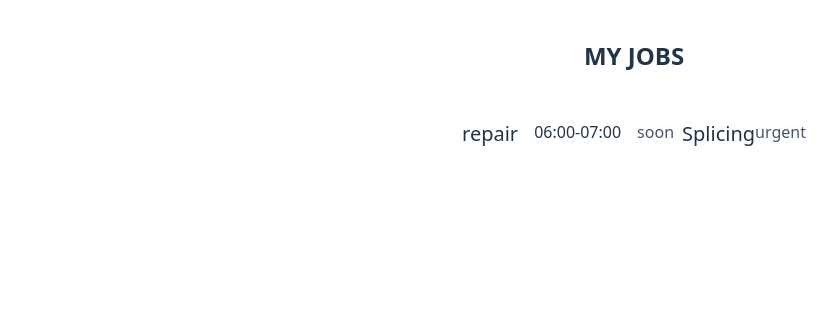
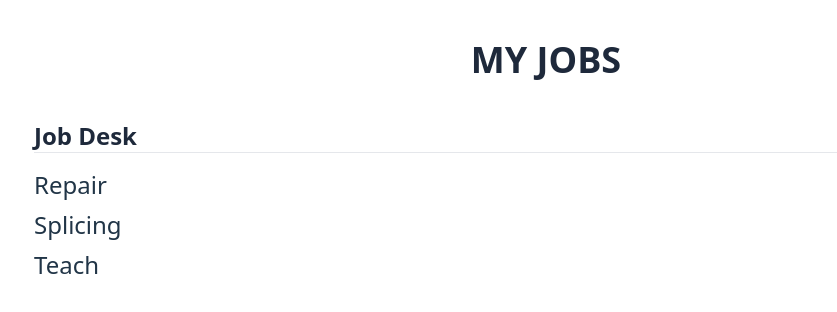
Before and after one commit to sidiqcahyono83/jobs, a React (Vite) app: page / in a window 1280 px wide. Shown: the top 312 px of the page, without its empty margins (6-843 px from the left). Built offline with nearby package versions, Linux system fonts and the light colour scheme.

Commit message:
feat: learn map data

```diff
--- a/src/App.tsx
+++ b/src/App.tsx
@@ -1,20 +1,26 @@
-import { JobsItem } from "./assets/components/ui/jobs-item";
-import { dataJobs } from "./jobsdata/jobs";
+import { JobItem } from "./assets/components/ui/job-item";
+import { dataJobs } from "./data/datajob";
 
 export function App() {
   return (
     <>
-      <div className="m-10 flex justify-center max-w-64xl">
-        <h1 className="font-bold text-2xl font-neutral-400">MY JOBS</h1>
+      <div className="m-10 flex justify-center max-w-5xl">
+        <h1 className="font-bold text-4xl text-slate-800 font-neutral-400">
+          MY JOBS
+        </h1>
       </div>
 
-      <div className="m-10 flex justify-center max-w-64xl">
-        <section className="space-y-2">
+      <div className="mx-10 max-w-5xl">
+        <h2 className="font-bold text-2xl text-slate-800 font-neutral-400">
+          Job Desk
+        </h2>
+        <hr />
+        <section className="my-4">
           <div>
-            <ul className="flex justify-between gap-2">
+            <ul className="flex-row text-2xl  justify-between gap-2">
               {dataJobs.map((Jobs) => (
-                <li key={Jobs.id}>
-                  <JobsItem jobs={Jobs} />
+                <li key={Jobs.id} className="my-2">
+                  <JobItem job={Jobs} />
                 </li>
               ))}
             </ul>
--- /dev/null
+++ b/src/assets/components/ui/job-item.tsx
@@ -0,0 +1,9 @@
+import { JobType } from "../../../data/datajob";
+
+export function JobItem({ job }: { job: JobType }) {
+  return (
+    <div>
+      <p>{job.jobs}</p>
+    </div>
+  );
+}
--- a/src/assets/components/ui/jobs-item.tsx
+++ /dev/null
@@ -1,31 +0,0 @@
-import { getTimeString } from "../../../datetime/date";
-import { type Jobs } from "../../../jobsdata/jobs";
-
-export function JobsItem({ jobs }: { jobs: Jobs }) {
-  const timeStart = getTimeString(jobs.timeStart);
-  const timeEnd = getTimeString(jobs.timeEnd);
-
-  return (
-    <div className="flex justify-between py-2">
-      <div className="inline-flex gap-4">
-        <p className="text-xl">{jobs.jobs}</p>
-        {timeStart && timeEnd && (
-          <p>
-            <time dateTime={timeStart}>{timeStart}</time>
-            <span>-</span>
-            <time dateTime={timeEnd}>{timeEnd}</time>
-          </p>
-        )}
-      </div>
-
-      <div className="inline-flex gap-4">
-        {jobs.level && (
-          <p className="text-lg">
-            <span></span>
-          </p>
-        )}
-        <p className="text-slate-600 dark:text-slate-400">{jobs.category}</p>
-      </div>
-    </div>
-  );
-}
--- /dev/null
+++ b/src/data/datajob.tsx
@@ -0,0 +1,26 @@
+export type JobType = {
+  id: number;
+  jobs: string;
+  category: string;
+  divisions: string;
+};
+export const dataJobs: JobType[] = [
+  {
+    id: 1,
+    jobs: "Repair",
+    category: "usual",
+    divisions: "technician"
+  },
+  {
+    id: 2,
+    jobs: "Splicing",
+    category: "urgent",
+    divisions: "staff"
+  },
+  {
+    id: 3,
+    jobs: "Teach",
+    category: "soon",
+    divisions: "staff"
+  }
+];
--- a/src/jobsdata/jobs.tsx
+++ /dev/null
@@ -1,25 +0,0 @@
-export type Jobs = {
-  id: number;
-  jobs: string;
-  category: string;
-  level: boolean;
-  timeStart?: Date;
-  timeEnd?: Date;
-};
-
-export const dataJobs: Jobs[] = [
-  {
-    id: 1,
-    jobs: "repair",
-    category: "soon",
-    level: true,
-    timeStart: new Date("2000-01-01 06:00"),
-    timeEnd: new Date("2000-01-01 07:00")
-  },
-  {
-    id: 2,
-    jobs: "Splicing",
-    category: "urgent",
-    level: false
-  }
-];
```
